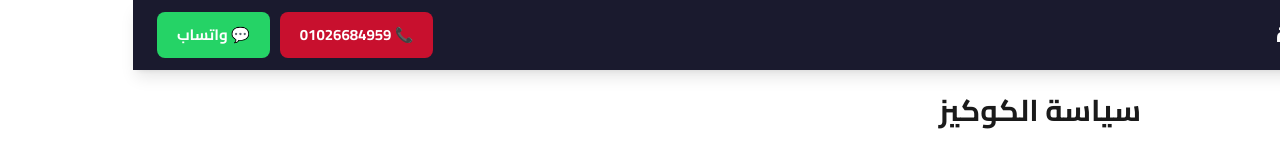
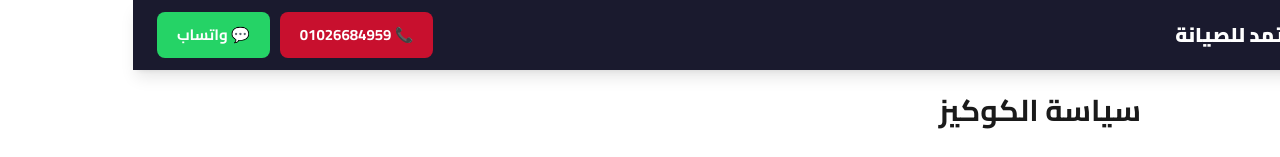
Before and after one commit to memsneg/15912-main, a Next.js app: page /cookies in a window 1280 px wide. Shown: the top 157 px of the page. Built offline with nearby package versions, Linux system fonts and the light colour scheme.

Commit message:
Update maintenance text in Header component

```diff
--- a/src/components/layout/Header.tsx
+++ b/src/components/layout/Header.tsx
@@ -28,7 +28,7 @@ export function Header() {
             </span>
           </>
         ) : (
-          <span className="font-black text-xl">صيانة أجهزة</span>
+          <span className="font-black text-xl">المركز المعتمد للصيانة</span>
         )}
       </Link>
 
```
